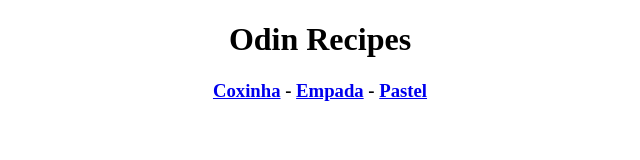
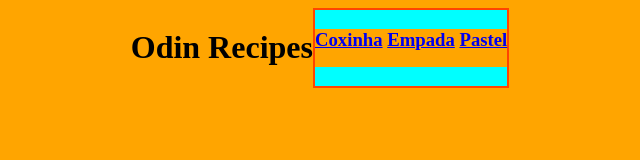
Before and after one commit to Vegeance-V/odin-recipes, a plain HTML site: page index.html in a window 1280 px wide. Shown: the whole page, without its empty margins (320-960 px from the left). Drawn offline with Linux system fonts and the light colour scheme.

Commit message:
Add a stylesheet for the project
- Apply basic styling

```diff
--- a/index.html
+++ b/index.html
@@ -3,11 +3,22 @@
 <head>
     <meta charset="UTF-8">
     <title>Recipes Project</title>
+    <link rel="stylesheet" href="style.css">
 </head>
+
+
 <body>
-    <div style="text-align:center">
-    <h1>Odin Recipes</h1>
-    <h3><a href="./pg/coxinha-recipe.html">Coxinha</a> - <a href="./pg/empada-recipe.html">Empada</a> - <a href="./pg/pastel-recipe.html">Pastel</a></h3>
+    <div class="center">
+     <h1>Odin Recipes</h1>
+
+    <div class="optionbox">
+    <h3>
+        <a href="./pg/coxinha-recipe.html">Coxinha</a>
+        <a href="./pg/empada-recipe.html">Empada</a>
+        <a href="./pg/pastel-recipe.html">Pastel</a>
+    </h3>
     </div>
+    </div>
+
 </body>
 </html>
--- /dev/null
+++ b/style.css
@@ -0,0 +1,18 @@
+* {
+    background-color: orange;
+    box-sizing: border-box;
+}
+
+.center {
+    display: flex;
+    justify-content: center;
+}
+
+.optionbox {
+    display: flex;
+    flex: 0 1 auto;
+    max-width: 200px;
+    justify-content: center;
+    border: 2px solid orangered;
+    background-color: aqua;
+}
```
